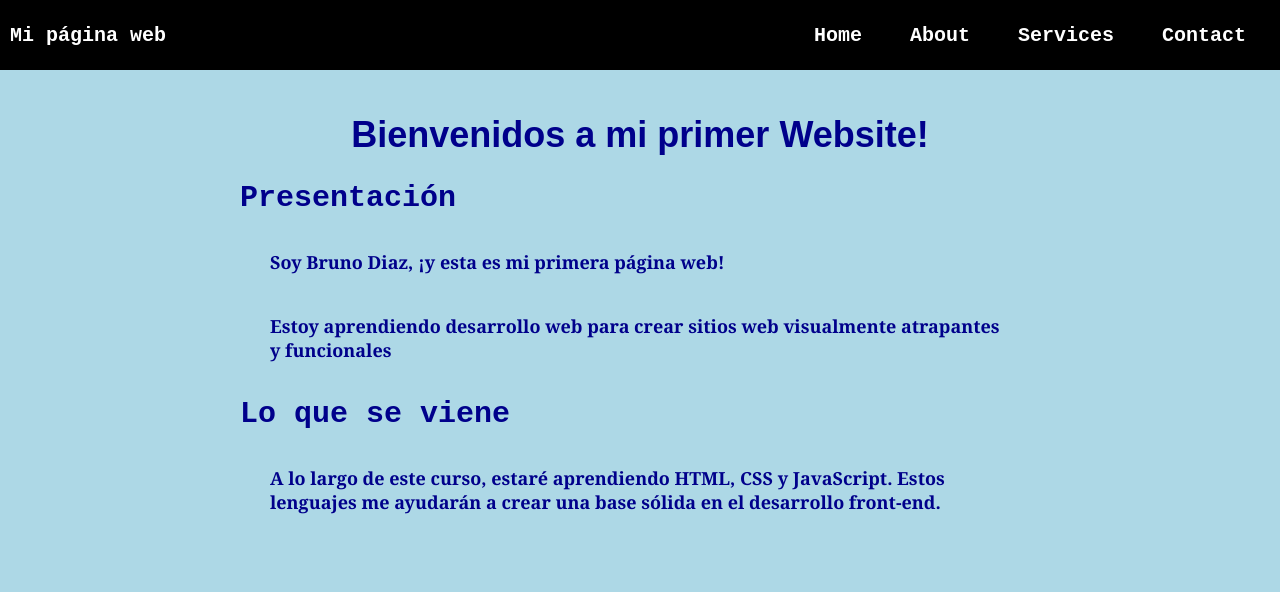
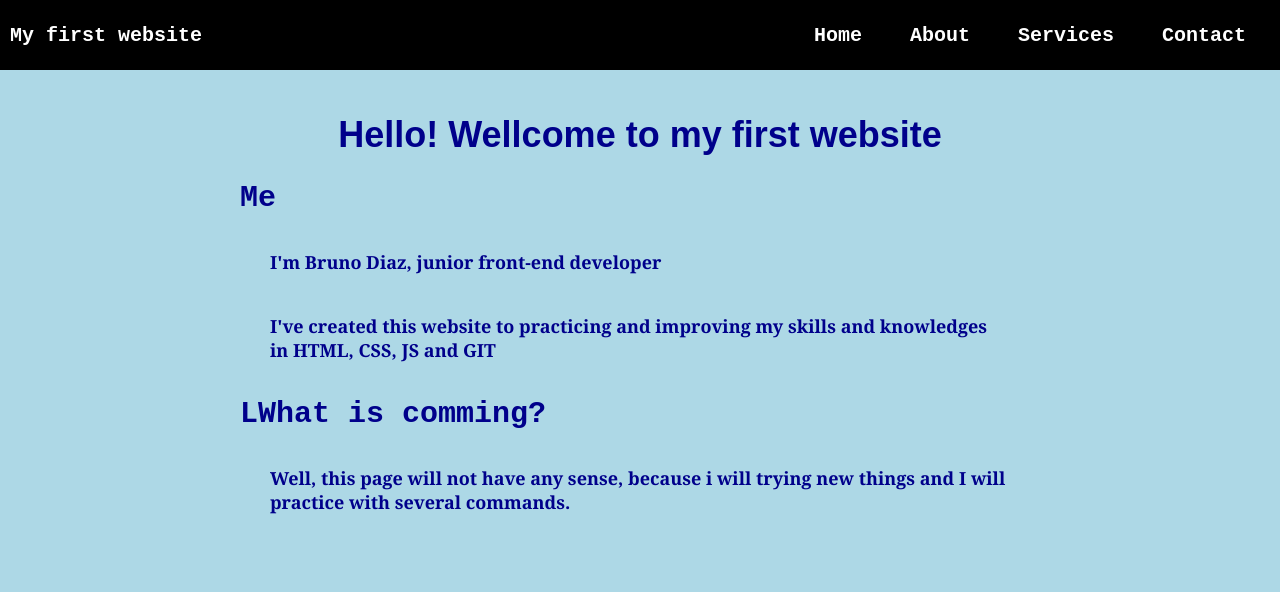
Before and after one commit to BrunoDiaz7/miprimerapagina, a plain HTML site: page index.html in a window 1280 px wide. Shown: the top 592 px of the page. Drawn offline with Linux system fonts and the light colour scheme.

Commit message:
index.html translated

```diff
--- a/index.html
+++ b/index.html
@@ -2,12 +2,12 @@
 <html>
     <head>
         <link rel="Stylesheet" type="text/css" href="style.css">
-        <title>Mi primer Website</title>
+        <title>Practicing Website</title>
     </head>
     <body>
       <header class="container-nav">
         <nav class="navbar" role="navigation">
-          <a href="index.html" class="brand">Mi página web</a>
+          <a href="index.html" class="brand">My first website</a>
           <ul class="nav-links">
             <li><a href="index.html">Home</a></li>
             <li><a href="about.html">About</a></li>
@@ -15,20 +15,20 @@
             <li><a href="contact.html">Contact</a></li>
           </ul>
         </nav>
-        <button class="button-menu-toggle">Menú</button>
+        <button class="button-menu-toggle">Menu</button>
       </header>
       <main>
         <div class="container">
-          <h1>Bienvenidos a mi primer Website!</h1>
+          <h1>Hello! Wellcome to my first website</h1>
               <section>
-                  <h2>Presentación</h2>
-                  <p>Soy Bruno Diaz, ¡y esta es mi primera página web!</p>
-                  <p>Estoy aprendiendo desarrollo web para crear sitios web visualmente atrapantes y funcionales</p>
+                  <h2>Me</h2>
+                  <p>I'm Bruno Diaz, junior front-end developer  </p>
+                  <p>I've created this website to practicing and improving my skills and knowledges in HTML, CSS, JS and GIT</p>
               </section>
               <section">
-                  <h2>Lo que se viene</h2>
+                  <h2>LWhat is comming?</h2>
                   <p>
-                    A lo largo de este curso, estaré aprendiendo HTML, CSS y JavaScript. Estos lenguajes me ayudarán a crear una base sólida en el desarrollo front-end.
+                    Well, this page will not have any sense, because i will trying new things and I will practice with several commands.
                   </p>
               </section>
         </div>
```
